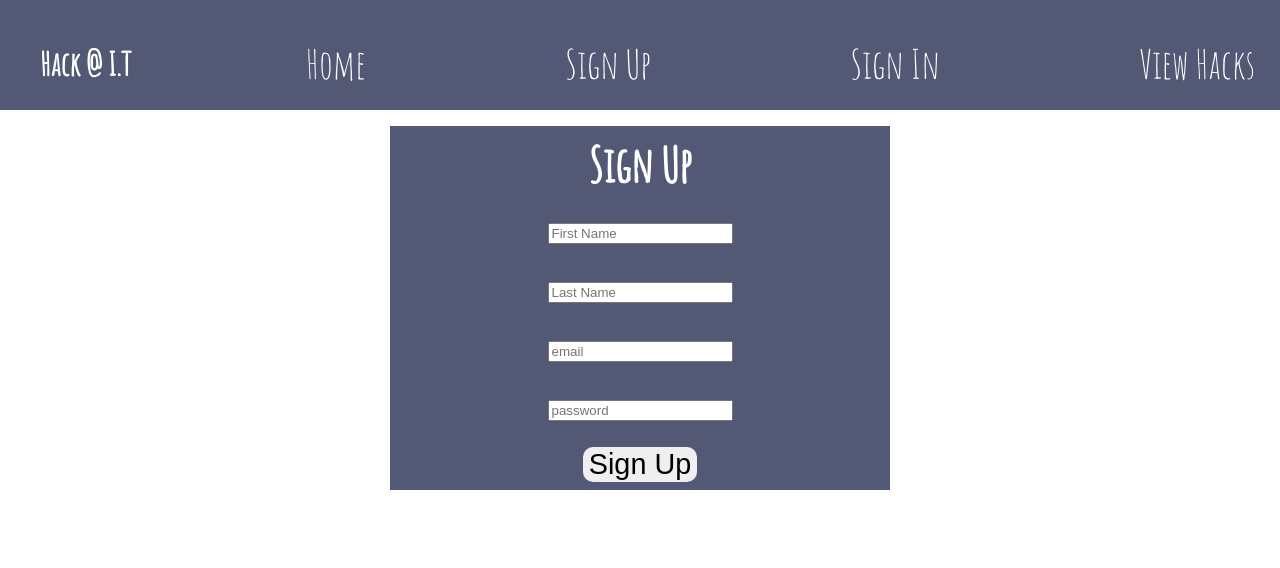
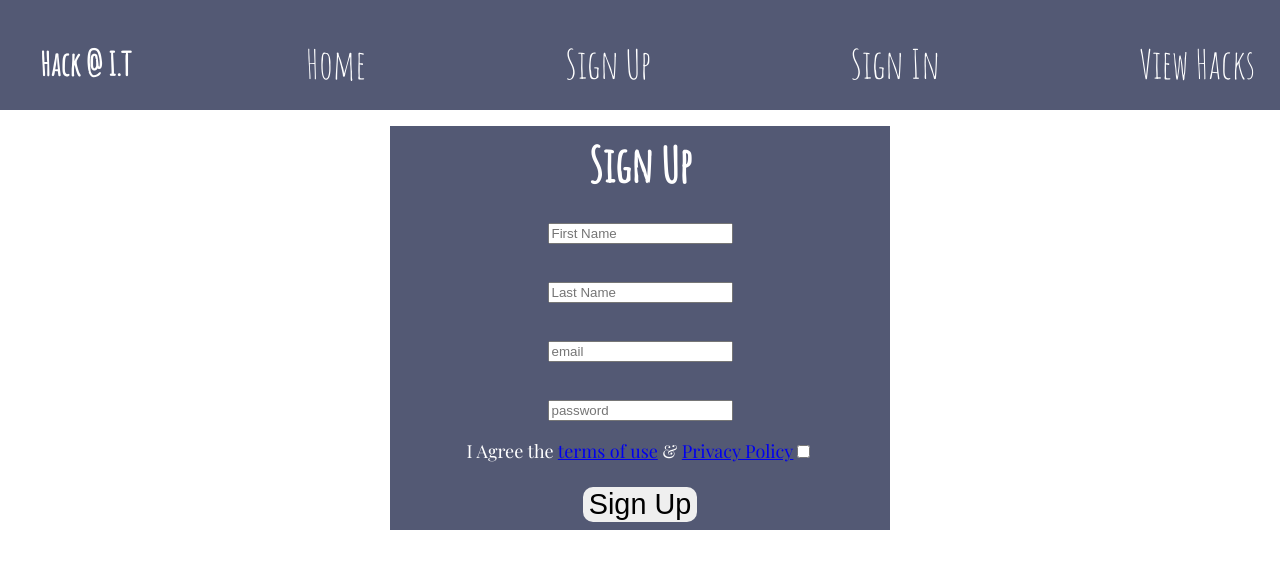
Before and after one commit to Bw-ft-how-to-5/Front-end, a React (Create React App) app in the folder hack/: page /signup in a window 1280 px wide. Shown: the top 568 px of the page. Built offline with nearby package versions, Linux system fonts and the light colour scheme.

Commit message:
added checkbox to sign up

```diff
--- a/hack/src/App.css
+++ b/hack/src/App.css
@@ -125,3 +125,12 @@ width:500px;
 border:black 1px solid;
 
 }
+
+.checkbox {
+  display: block;
+
+
+  font-size: 18px;
+
+
+}
--- a/hack/src/components/SignUpAP.js
+++ b/hack/src/components/SignUpAP.js
@@ -3,7 +3,7 @@ import { withFormik, Form, Field } from "formik"
 import * as Yup from "yup";
 
 
-const SignUp = ({errors, touched}) => {
+const SignUp = ({values, errors, touched}) => {
 return (
 <div className="Sign-up-div">
 <div>
@@ -32,9 +32,25 @@ return (
     <p>{errors.password}</p>
 )}
   </label>
+  <label
+  htmlFor="agreement"
+  className='checkbox'
+  >
+    I Agree the <a href ="https://www.google.com/">terms of use</a> & <a href ="https://www.google.com/">Privacy Policy</a>
+    <Field
+    id="agreement"
+    type="checkbox"
+    name="agreement"
+    checked= {values.agreement}
+
+    />
+    <span className='checked'/>
+
+  </label>
   <label>
   <button type="submit">Sign Up</button>
   </label>
+
 
 </Form>
 </div>
@@ -50,7 +66,10 @@ const SignUpForm = withFormik({
       email:props.email || "",
       password:props.password  || "",
       lastname:props.lastname || "",
-      firstname:props.firstname  || ""
+      firstname:props.firstname  || "",
+      agreement: props.agreement|| false,
+
+
 
     };
   },
```
